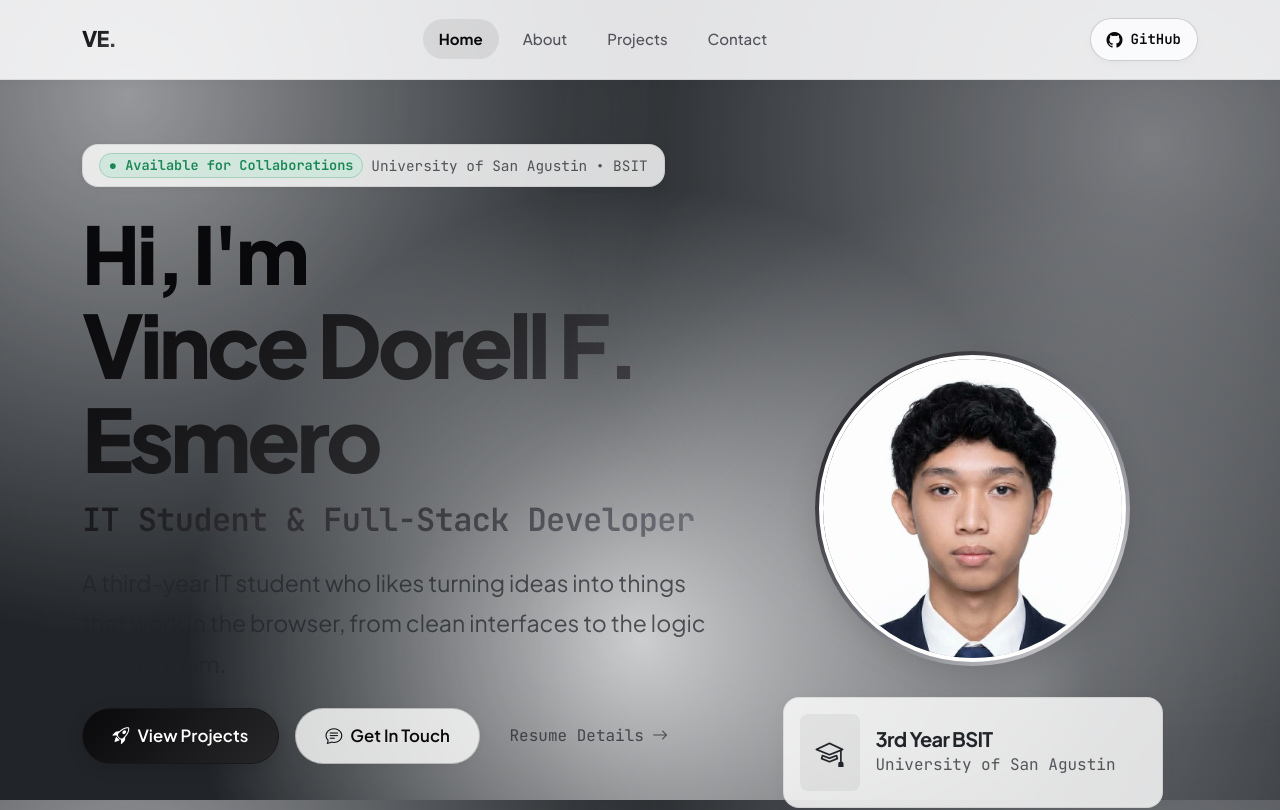
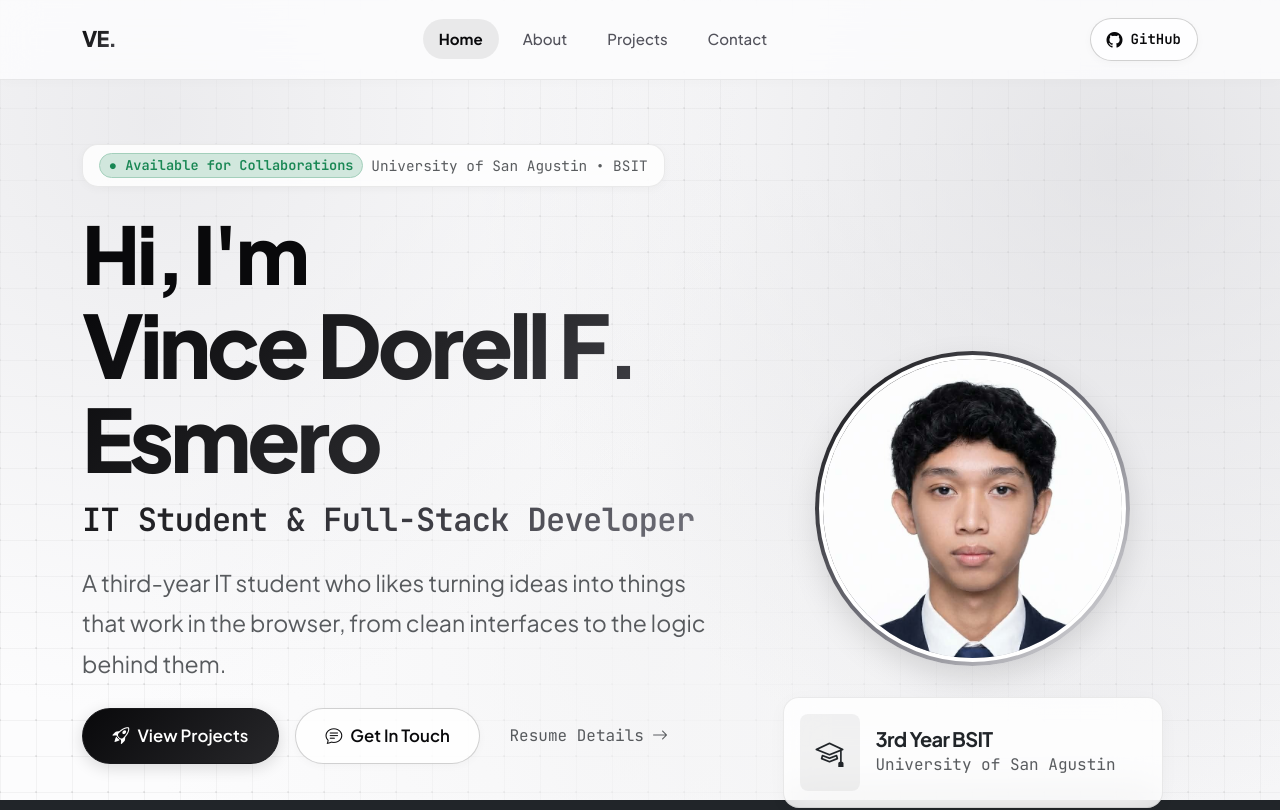
Before and after one commit to vincee921712/react-bootstrap-portfolio, a React (Vite) app: page / in a window 1280 px wide. Shown: the top 810 px of the page. Built offline with nearby package versions, Linux system fonts and the light colour scheme.

Commit message:
style(background): layer technical developer grid and dot matrix behind light ambient gradients

```diff
--- a/src/index.css
+++ b/src/index.css
@@ -40,12 +40,47 @@ body {
   overflow-x: hidden;
   line-height: 1.6;
   -webkit-font-smoothing: antialiased;
+  position: relative;
+}
+
+/* Layered Architecture: Suitable Technical Engineering Grid & Dot Matrix behind Soft Ambient Gradients */
+body::before {
+  content: '';
+  position: fixed;
+  top: 0;
+  left: 0;
+  width: 100vw;
+  height: 100vh;
+  z-index: -1;
+  pointer-events: none;
+  background-color: var(--bg-light);
   background-image:
-    radial-gradient(circle at 10% 12%, rgba(228, 228, 231, 0.6) 0%, transparent 40%),
-    radial-gradient(circle at 90% 18%, rgba(212, 212, 216, 0.5) 0%, transparent 45%),
-    radial-gradient(circle at 50% 80%, rgba(244, 244, 245, 0.8) 0%, transparent 50%),
-    radial-gradient(circle at 80% 85%, rgba(228, 228, 231, 0.4) 0%, transparent 40%);
-  background-attachment: fixed;
+    /* Layer 1: Ambient light gradients (preserving soft white/zinc gradient lighting) */
+    radial-gradient(circle at 12% 15%, rgba(228, 228, 231, 0.7) 0%, transparent 45%),
+    radial-gradient(circle at 88% 20%, rgba(212, 212, 216, 0.6) 0%, transparent 50%),
+    radial-gradient(circle at 50% 80%, rgba(244, 244, 245, 0.85) 0%, transparent 55%),
+    radial-gradient(circle at 82% 85%, rgba(228, 228, 231, 0.45) 0%, transparent 45%),
+    /* Layer 2: Technical developer grid pattern */
+    linear-gradient(to right, rgba(0, 0, 0, 0.038) 1px, transparent 1px),
+    linear-gradient(to bottom, rgba(0, 0, 0, 0.038) 1px, transparent 1px),
+    /* Layer 3: Subtle intersection dot-matrix accent */
+    radial-gradient(circle, rgba(0, 0, 0, 0.065) 1.2px, transparent 1.2px);
+  background-size:
+    auto,
+    auto,
+    auto,
+    auto,
+    36px 36px,
+    36px 36px,
+    36px 36px;
+  background-position:
+    0 0,
+    0 0,
+    0 0,
+    0 0,
+    0 0,
+    0 0,
+    -18px -18px;
 }
 
 code, .font-mono {
```
